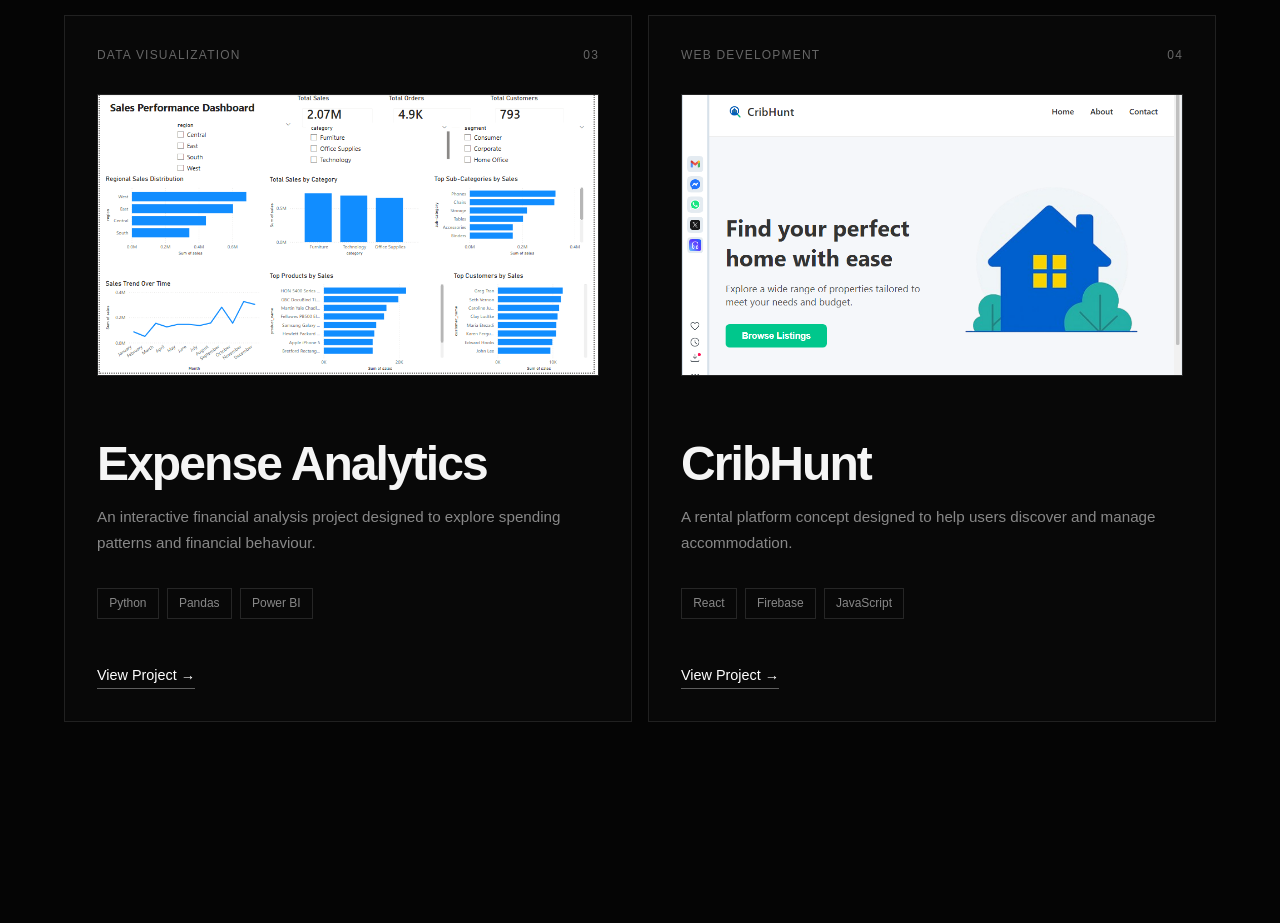
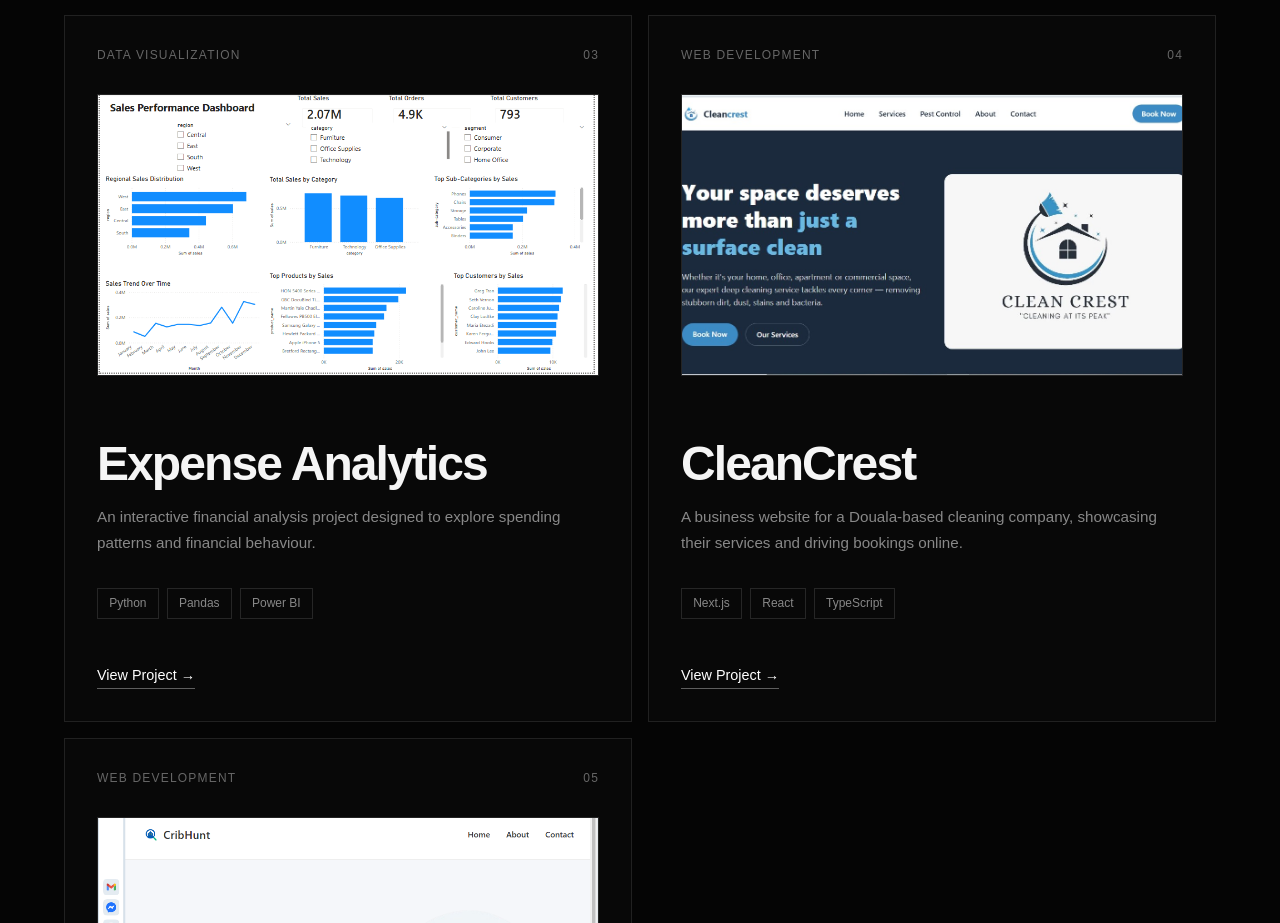
Before and after one commit to Tabotjoel/TJ-Portfolio, a Next.js app: page / in a window 1280 px wide. Shown: the part 4209-5132 px from the top of the page. Built offline with nearby package versions, Linux system fonts and the light colour scheme.

Commit message:
Add CleanCrest project to portfolio

```diff
--- a/app/components/Skills.tsx
+++ b/app/components/Skills.tsx
@@ -15,6 +15,7 @@ const skills = [
       "React",
       "Next.js",
       "JavaScript",
+      "Tailwind",
       "Node.js",
       "PHP",
       "Laravel",
--- a/app/page.tsx
+++ b/app/page.tsx
@@ -26,6 +26,7 @@ export default function Home() {
         <Experience />
 
         <Education />
+
         <Certifications />
 
         <Contact />
--- a/data/Project.ts
+++ b/data/Project.ts
@@ -113,6 +113,42 @@ links: {
 
   {
     id: 4,
+    title: "CleanCrest",
+    category: "Web Development",
+    description:
+      "A business website for a Douala-based cleaning company, showcasing their services and driving bookings online.",
+    technologies: ["Next.js", "React", "TypeScript"],
+    slug: "cleancrest",
+    image: "/projects/cleancrest/homepage.jpg",
+    links: {
+  github: "",
+  dashboard: "",
+  live: "https://cleancrest.vercel.app",
+},
+    year: "2026",
+
+    overview:
+      "CleanCrest is a business website built for a professional cleaning company in Douala, Cameroon, offering deep cleaning, commercial cleaning, and pest control services. The site presents their full range of services and gives customers a clear path to booking.",
+
+    problem:
+      "The business needed an online presence that matched the quality of their in-person service — one that could clearly communicate their range of services (from deep cleaning to pest control) and make it easy for potential customers to book, all while looking credible and professional to first-time visitors.",
+
+    process: [
+      "Designed the site structure and user flow across Home, Services, Pest Control, About, and Contact pages.",
+      "Built the frontend using Next.js and React.",
+      "Implemented a responsive, mobile-first layout for on-the-go customers.",
+      "Structured a clear service catalog covering deep cleaning, commercial cleaning, upholstery care, post-construction cleaning, and pest control.",
+      "Optimized the booking flow to guide visitors toward a clear call-to-action.",
+    ],
+
+    insights: [
+      "A clear service breakdown helps customers quickly find what they need without confusion.",
+      "A strong call-to-action on every page significantly improves the likelihood of conversion.",
+      "For local service businesses, mobile responsiveness is critical since most visitors browse on their phones.",
+    ],
+  },
+  {
+    id: 5,
     title: "CribHunt",
     category: "Web Development",
     description:
```
Also changed, not shown: public/projects/cleancrest/homepage.jpg (added).
